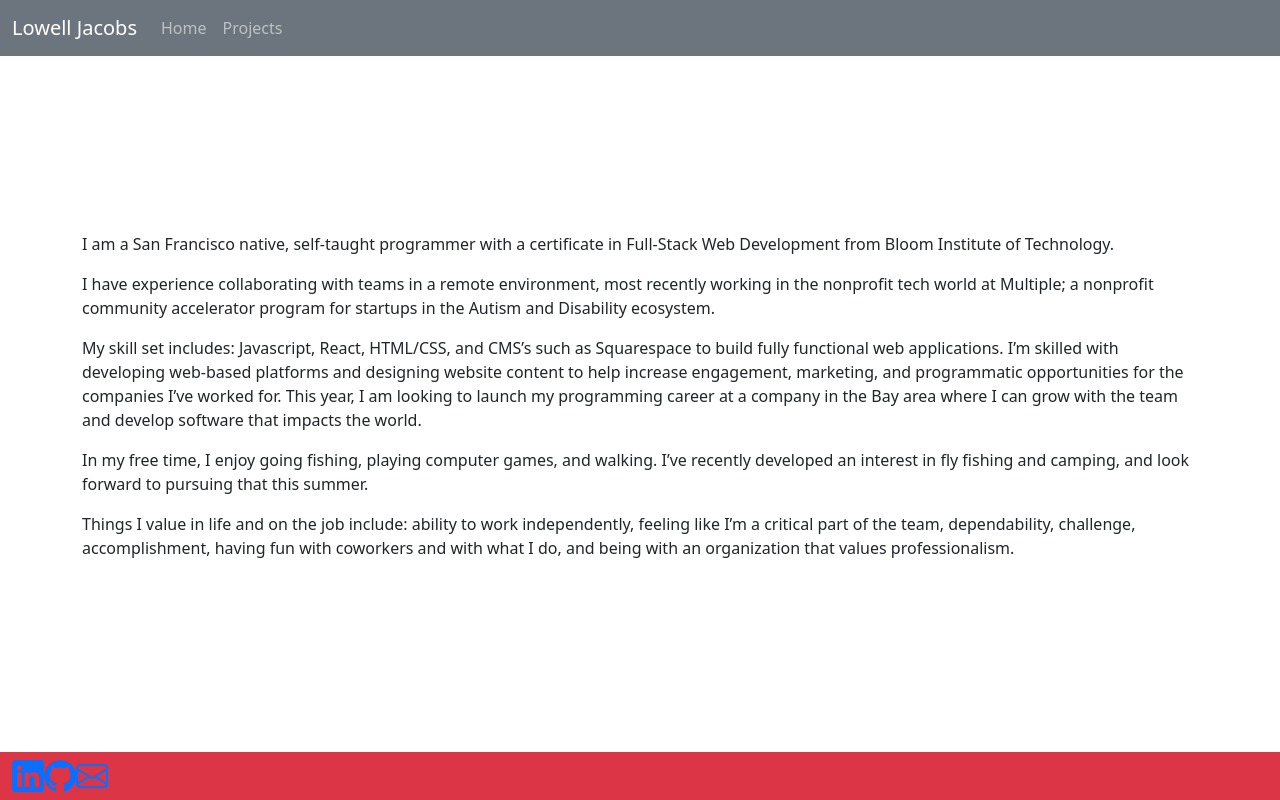
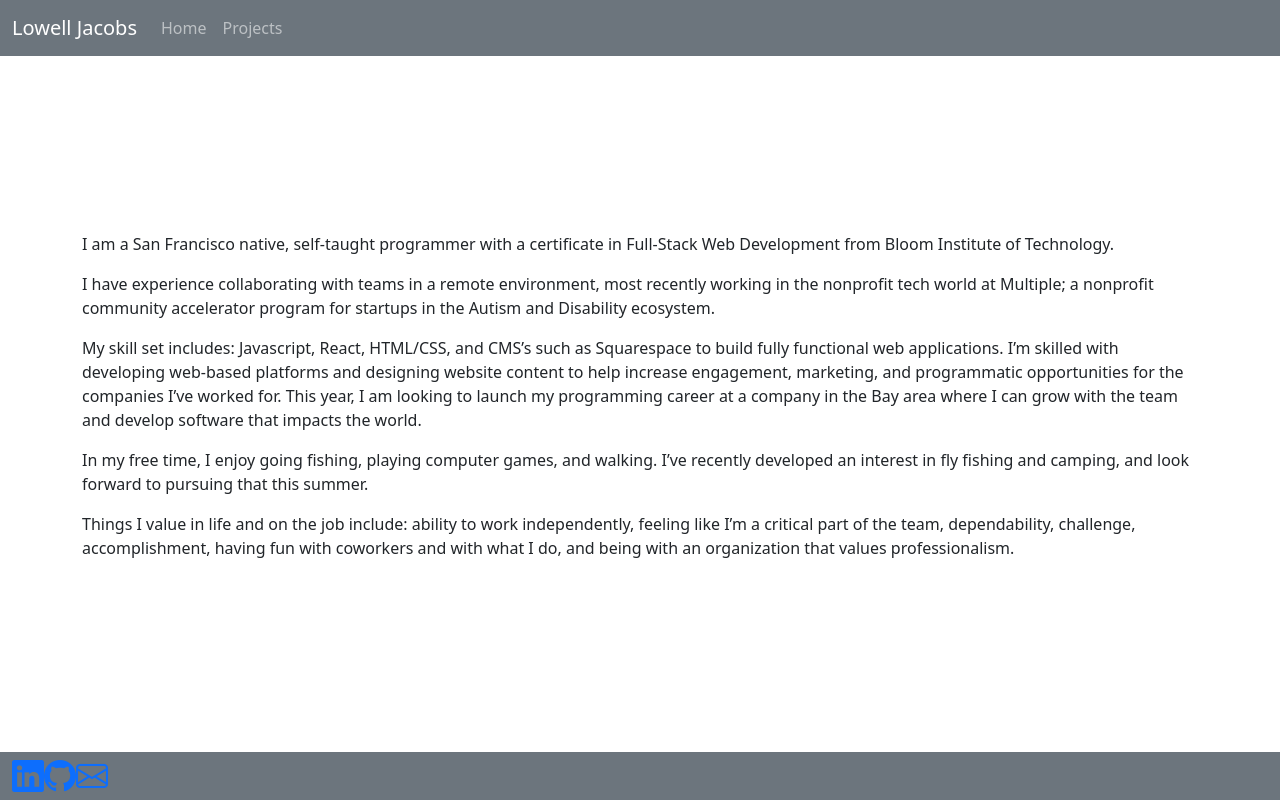
Before and after one commit to lowell1/lowell1.github.io, a Gatsby site: page / in a window 1280 px wide. Built offline with nearby package versions, Linux system fonts and the light colour scheme; Gatsby itself is replaced by a stand-in of ours.

Commit message:
change footer color

```diff
--- a/src/components/Footer.jsx
+++ b/src/components/Footer.jsx
@@ -15,7 +15,7 @@ export default function Footer() {
 
   return (
     <>
-      <Container fluid className="bg-danger">
+      <Container fluid className="bg-secondary">
         <a className="mr-4" href="https://www.linkedin.com/in/lowell-jacobs">
           <i class="bi bi-linkedin fs-2"></i>
         </a>
```
